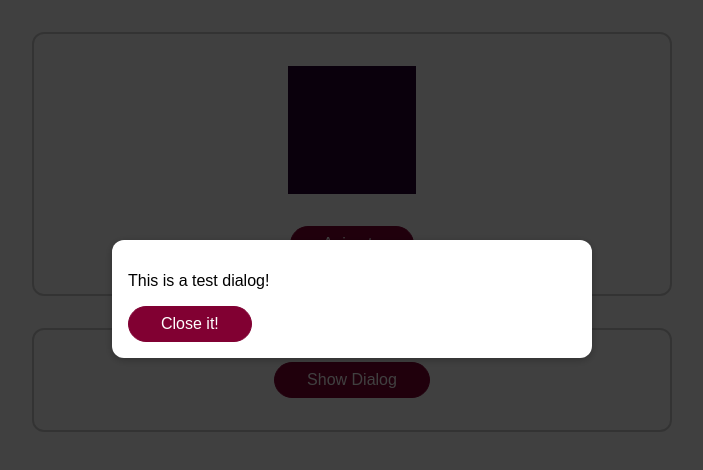
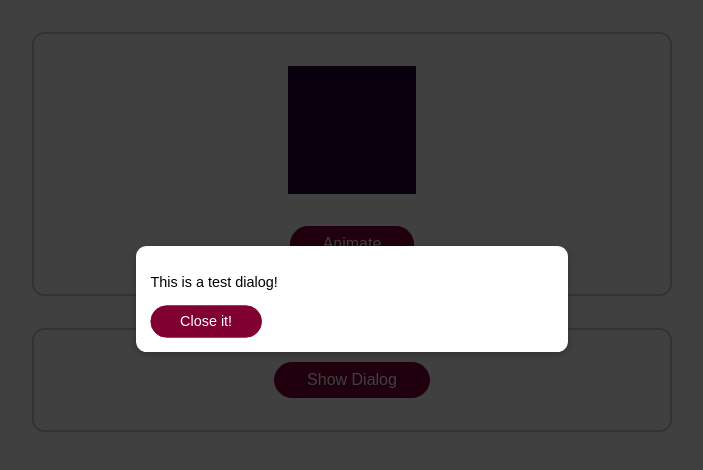
Before and after one commit to augustoqa/animation-vue, a Vue app: page / in a window 1280 px wide. Both pictures are taken after a click on the button "Show Dialog". Shown: the top 470 px of the page, without its empty margins (288-991 px from the left). Built offline with nearby package versions, Linux system fonts and the light colour scheme.

Commit message:
Add animation when dialog is show using CSS

```diff
--- a/src/components/BaseModal.vue
+++ b/src/components/BaseModal.vue
@@ -8,7 +8,7 @@
 <script>
 export default {
   emits: ['close'],
-};
+}
 </script>
 
 <style scoped>
@@ -34,5 +34,18 @@ dialog {
   background-color: white;
   z-index: 100;
   border: none;
+  animation: modal 0.3s ease-out forwards;
+}
+
+@keyframes modal {
+  from {
+    opacity: 0;
+    transform: translateY(-50px) scale(1);
+  }
+
+  to {
+    opacity: 1;
+    transform: translateY(0) scale(0.9);
+  }
 }
 </style>
```
